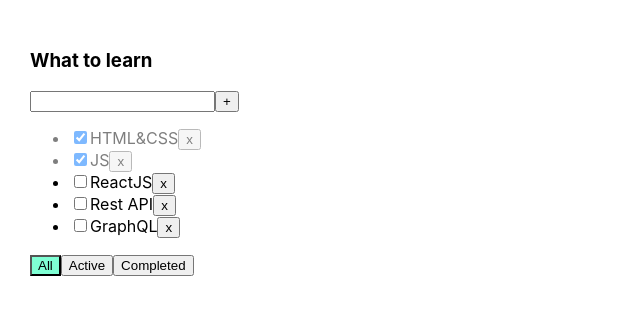
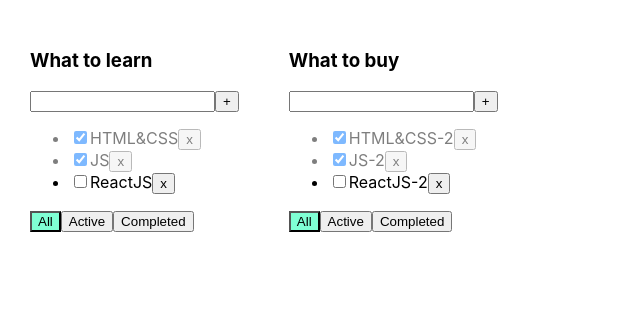
Before and after one commit to andbudha/sandbox, a React (Create React App) app: page / in a window 1280 px wide. Shown: the top 314 px of the page, without its empty margins (0-640 px from the left). Built offline with nearby package versions, Linux system fonts and the light colour scheme.

Commit message:
sandbox updated

```diff
--- a/package.json
+++ b/package.json
@@ -10,10 +10,12 @@
     "@types/node": "^16.7.13",
     "@types/react": "^18.0.0",
     "@types/react-dom": "^18.0.0",
+    "@types/uuid": "^9.0.0",
     "react": "^18.2.0",
     "react-dom": "^18.2.0",
     "react-scripts": "5.0.1",
     "typescript": "^4.4.2",
+    "uuid": "^9.0.0",
     "web-vitals": "^2.1.0"
   },
   "scripts": {
--- a/src/App.tsx
+++ b/src/App.tsx
@@ -5,62 +5,82 @@ import {v1} from 'uuid';
 
 export type FilterValuesType = "all" | "active" | "completed";
 
+export type ToDoListType = {
+    id: string
+    title: string
+    filter: FilterValuesType
+}
+
 function App() {
 
-    let [tasks, setTasks] = useState([
-        {id: v1(), title: "HTML&CSS", isDone: true},
-        {id: v1(), title: "JS", isDone: true},
-        {id: v1(), title: "ReactJS", isDone: false},
-        {id: v1(), title: "Rest API", isDone: false},
-        {id: v1(), title: "GraphQL", isDone: false},
-    ]);
-    let [filter, setFilter] = useState<FilterValuesType>("all");
+    let todolistID1 = v1();
+    let todolistID2 = v1();
+
+
+    let[todolists, setTodolists]=useState<Array<ToDoListType>>([
+        {id: todolistID1, title: 'What to learn', filter: 'all'},
+        {id: todolistID2, title: 'What to buy', filter: 'all'}
+
+    ])
+
+    let [tasks, setTasks] = useState({
+        [todolistID1] : [
+            {id: v1(), title: "HTML&CSS", isDone: true},
+            {id: v1(), title: "JS", isDone: true},
+            {id: v1(), title: "ReactJS", isDone: false}
+        ],
+        [todolistID2] : [
+            {id: v1(), title: "HTML&CSS-2", isDone: true},
+            {id: v1(), title: "JS-2", isDone: true},
+            {id: v1(), title: "ReactJS-2", isDone: false}
+        ]
+    });
 
 
     function removeTask(id: string) {
-        let filteredTasks = tasks.filter(t => t.id != id);
-        setTasks(filteredTasks);
+
     }
 
     function addTask(title: string) {
-        let task = {id: v1(), title: title, isDone: false};
-        let newTasks = [task, ...tasks];
-        setTasks(newTasks);
+
     }
 
     function changeStatus(taskId: string, isDone: boolean) {
-        let task = tasks.find(t => t.id === taskId);
-        if (task) {
-            task.isDone = isDone;
-        }
-        setTasks([...tasks]);
-    }
 
-
-    let tasksForTodolist = tasks;
-
-    if (filter === "active") {
-        tasksForTodolist = tasks.filter(t => t.isDone === false);
-    }
-    if (filter === "completed") {
-        tasksForTodolist = tasks.filter(t => t.isDone === true);
     }
 
     function changeFilter(value: FilterValuesType) {
-        setFilter(value);
+
     }
-
 
     return (
         <div className="App">
-            <Todolist title="What to learn"
-                      tasks={tasksForTodolist}
-                      removeTask={removeTask}
-                      changeFilter={changeFilter}
-                      addTask={addTask}
-                      changeTaskStatus={changeStatus}
-                      filter={filter}
-            />
+            {todolists.map(list=>{
+
+                let tasksForTodolist = tasks[list.id];
+
+                if (list.filter === "active") {
+                    tasksForTodolist = tasks[list.id].filter(t => !t.isDone);
+                }
+                if (list.filter === "completed") {
+                    tasksForTodolist = tasks[list.id].filter(t => t.isDone);
+                }
+
+
+                return(
+                    <Todolist
+                        todolistID={list.id}
+                        title={list.title}
+                        tasks={tasksForTodolist}
+                        removeTask={removeTask}
+                        changeFilter={changeFilter}
+                        addTask={addTask}
+                        changeTaskStatus={changeStatus}
+                        filter={list.filter}
+                    />
+                );
+            })}
+
         </div>
     );
 }
--- a/src/Todolist.tsx
+++ b/src/Todolist.tsx
@@ -8,6 +8,7 @@ type TaskType = {
 }
 
 type PropsType = {
+    todolistID: string
     title: string
     tasks: Array<TaskType>
     removeTask: (taskId: string) => void
```
Also changed, not shown: 1 other file (tests, documents, lock files or other folders).
